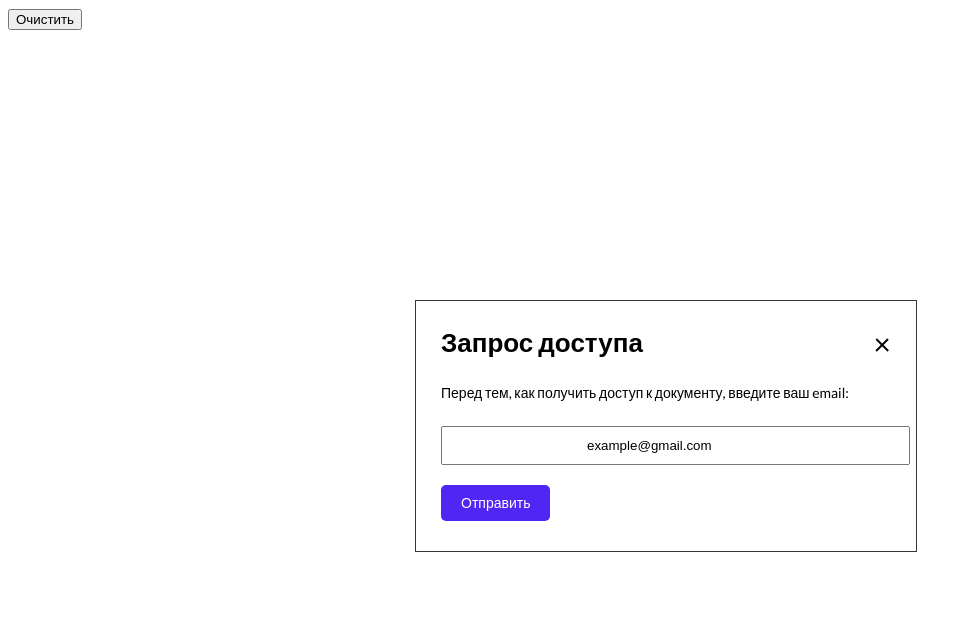
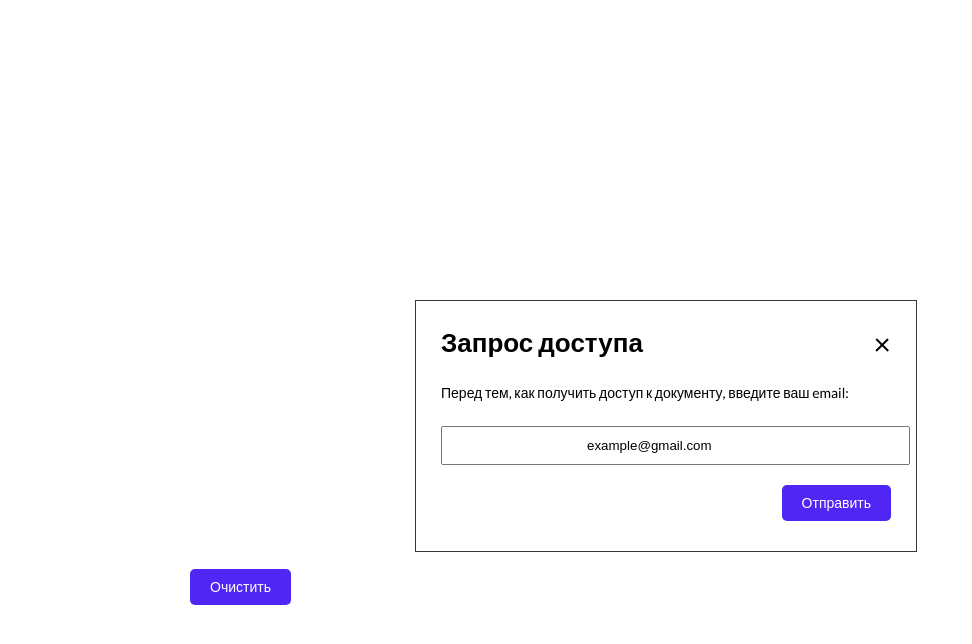
Before and after one commit to AnatolyKostarev/JS, a plain HTML site: page index.html in a window 1280 px wide. Shown: the whole page, without its empty margins (0-972 px from the left). Drawn offline with Linux system fonts and the light colour scheme.

Commit message:
Task 3 - внесены изменения в стили. Замена кнопки

```diff
--- a/css/main.css
+++ b/css/main.css
@@ -37,23 +37,26 @@ span {
   margin-bottom: 20px;
   outline-color: blue; }
 
-.but_cancel {
+.but_save {
+  position: absolute;
+  right: 25px;
   padding: 10px 20px;
-  margin-left: 206px;
-  margin-right: 15px;
   border: none;
   outline: none;
-  background: #dfdcdcee;
-  color: #4f26f3;
+  background: #4f26f3;
+  color: #fff;
   font-size: 14px;
   border-radius: 5px;
   cursor: pointer; }
-  .but_cancel:hover {
-    background: #4f26f3;
-    color: #fff;
+  .but_save:hover {
+    background: #dfdcdcee;
+    color: #4f26f3;
     transition: 0.5s; }
 
-.but_save {
+.but_clear {
+  position: absolute;
+  bottom: 195px;
+  left: 190px;
   padding: 10px 20px;
   border: none;
   outline: none;
```
